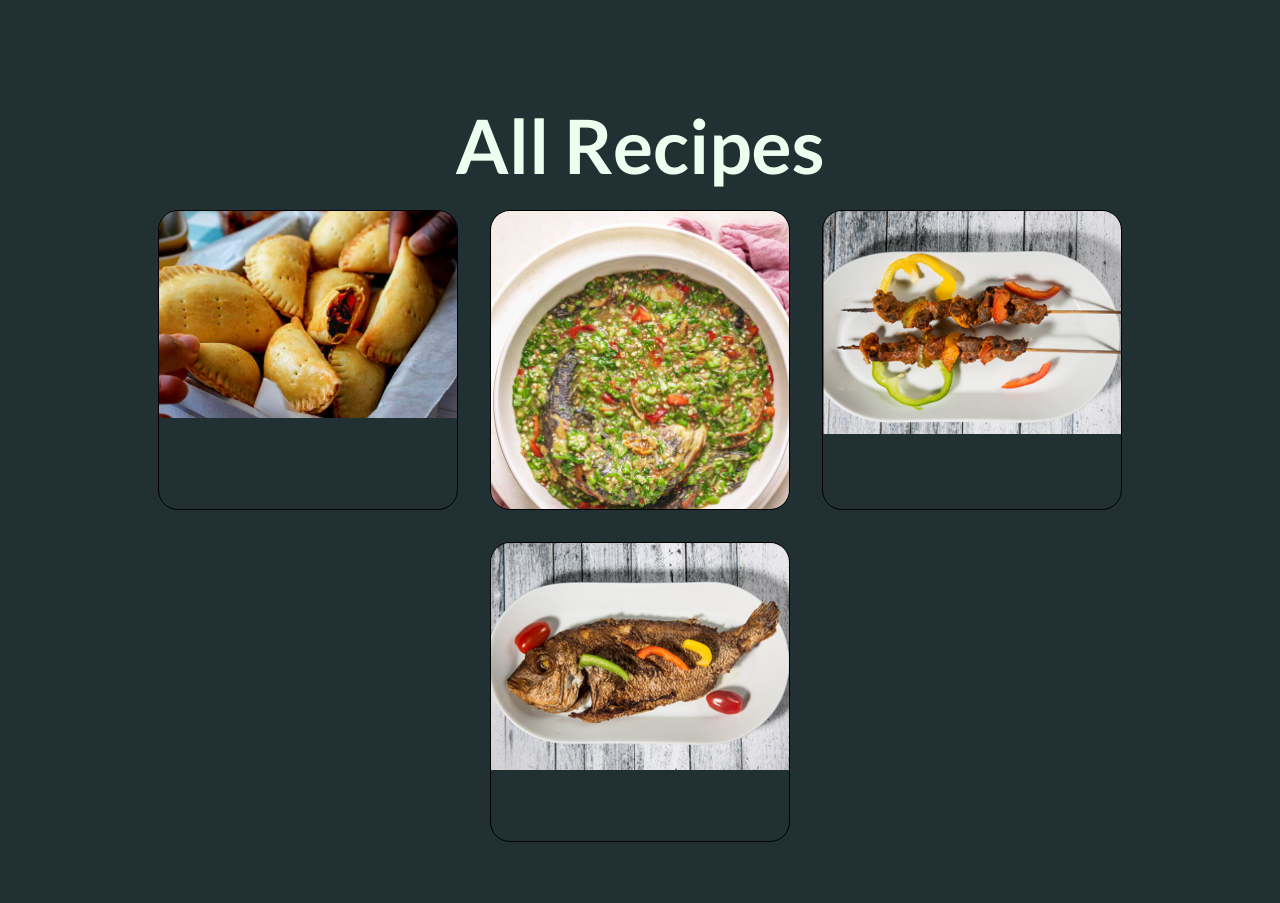
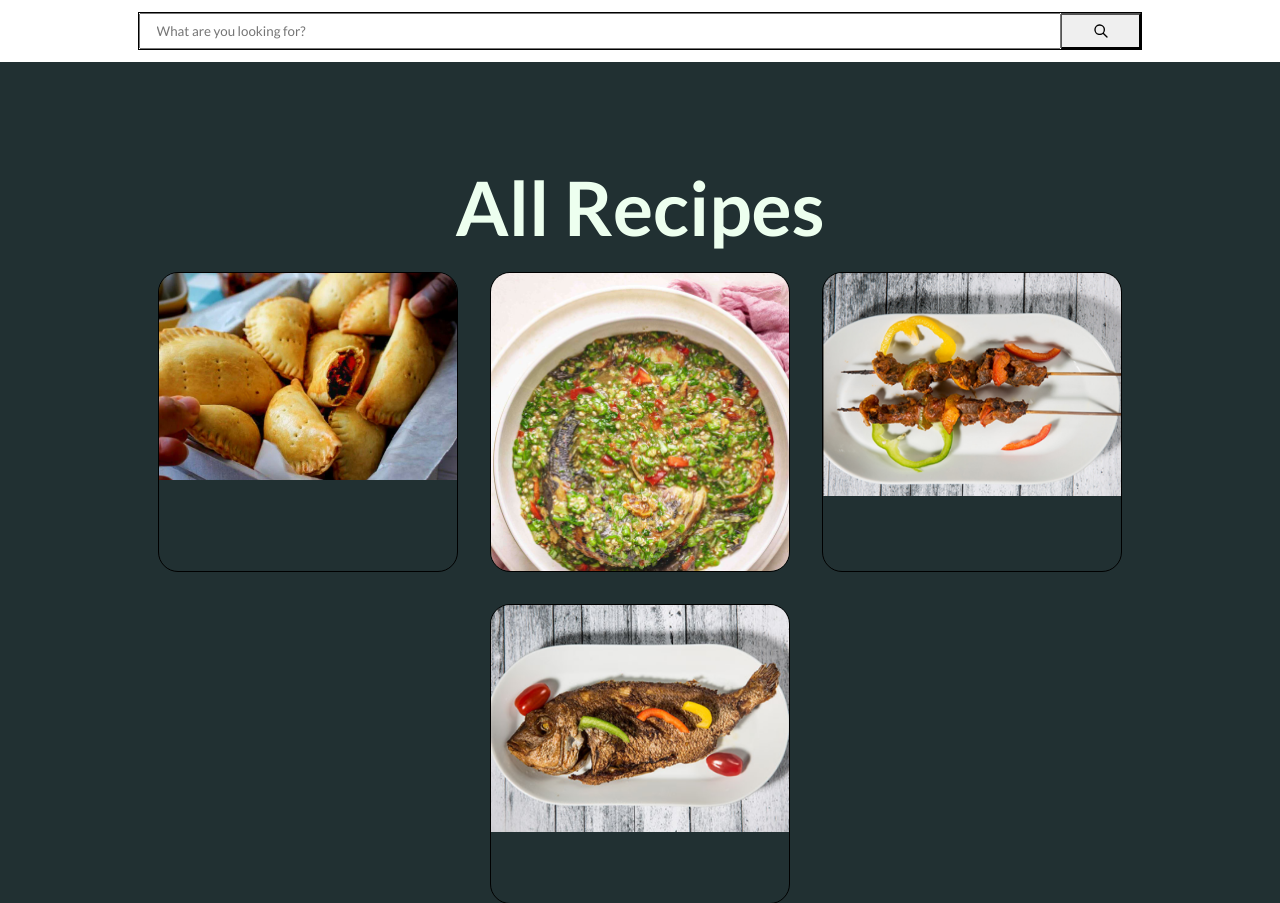
Before and after one commit to AkanSedeke/novara-food, a PHP site: page /recipes.html in a window 1280 px wide. Shown: the part 114-1017 px from the top of the page. Before the commit the page ends 956 px from the top, so only its background shows below. Run offline with PHP 8.4, Linux system fonts and the light colour scheme.

Commit message:
Implement Search Input

```diff
--- a/media/css/index.css
+++ b/media/css/index.css
@@ -294,3 +294,42 @@ a:hover {
 
   /* Contact us Style End */
 }
+
+
+
+.search-wrapper {
+  padding: 12px;
+  background-color: white;
+  box-shadow: 0 0 #0000,  0 0 #0000, 0 4px 6px -1px rgba(0, 0, 0, 0.1), 0 2px 4px -1px rgba(0, 0, 0, 0.06);
+}
+
+.search-container {
+  display: flex;
+  margin-bottom: 16px;
+  background-color: white;
+  border: 1px solid;
+  overflow: hidden;
+  width: 80%;
+  margin: auto;
+}
+
+.search-input {
+  padding-block: 8px;
+  padding-inline: 16px;
+  width: 92%;
+}
+
+
+.search-btn {
+  display: flex;
+  width: 8%;
+  align-items: center;
+  justify-content: center;
+  border-left-width: 1px;
+  cursor: pointer;
+}
+
+.search-icon {
+  height: 16px;
+  width: 16px;
+}
--- a/recipes.html
+++ b/recipes.html
@@ -24,6 +24,17 @@
           </nav>
         </header>
         <!-- End Navigation-->
+       	  <!--Search bar-->
+           <div class="search-wrapper">
+            <div class="search-container">
+               <input class="search-input" id="home-dish-search-bar" type="text"  placeholder="What are you looking for?">
+               <button class="search-btn">
+                 <svg class="search-icon" fill="currentColor" xmlns="http://www.w3.org/2000/svg" viewBox="0 0 24 24">
+                   <path d="M16.32 14.9l5.39 5.4a1 1 0 0 1-1.42 1.4l-5.38-5.38a8 8 0 1 1 1.41-1.41zM10 16a6 6 0 1 0 0-12 6 6 0 0 0 0 12z"/>
+                   </svg>
+               </button>
+             </div>
+           </div>
 
     <!-- Start All Recipes  -->
     <div class="parent">
```
Lines whose indentation alone changed are shown as unchanged.
